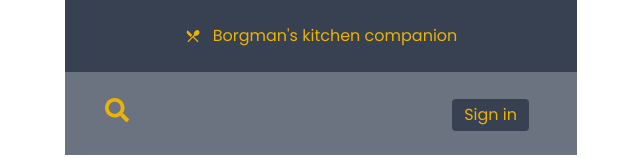
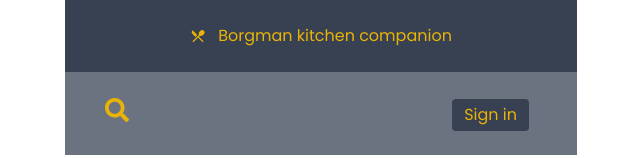
Before and after one commit to webdesignborgman/recept-may-2023, a Next.js app: page / in a window 1280 px wide. Shown: the top 158 px of the page, without its empty margins (319-959 px from the left). Built offline with nearby package versions, Linux system fonts and the light colour scheme; no server answers.

Commit message:
useContext

```diff
--- a/app/components/Header.jsx
+++ b/app/components/Header.jsx
@@ -16,7 +16,7 @@ function Title() {
         </Link>
 
         <Link href="/">
-          <h1>Borgman's kitchen companion</h1>
+          <h1>Borgman kitchen companion</h1>
         </Link>
       </div>
     </div>
--- a/app/firebase/AuthContext.js
+++ b/app/firebase/AuthContext.js
@@ -1,6 +1,6 @@
 /** @format */
 
-import { createContext, useEffect, useState } from 'react';
+import { createContext, useEffect, useState, useContext } from 'react';
 import { onAuthStateChange } from './auth';
 
 export const AuthContext = createContext();
```
